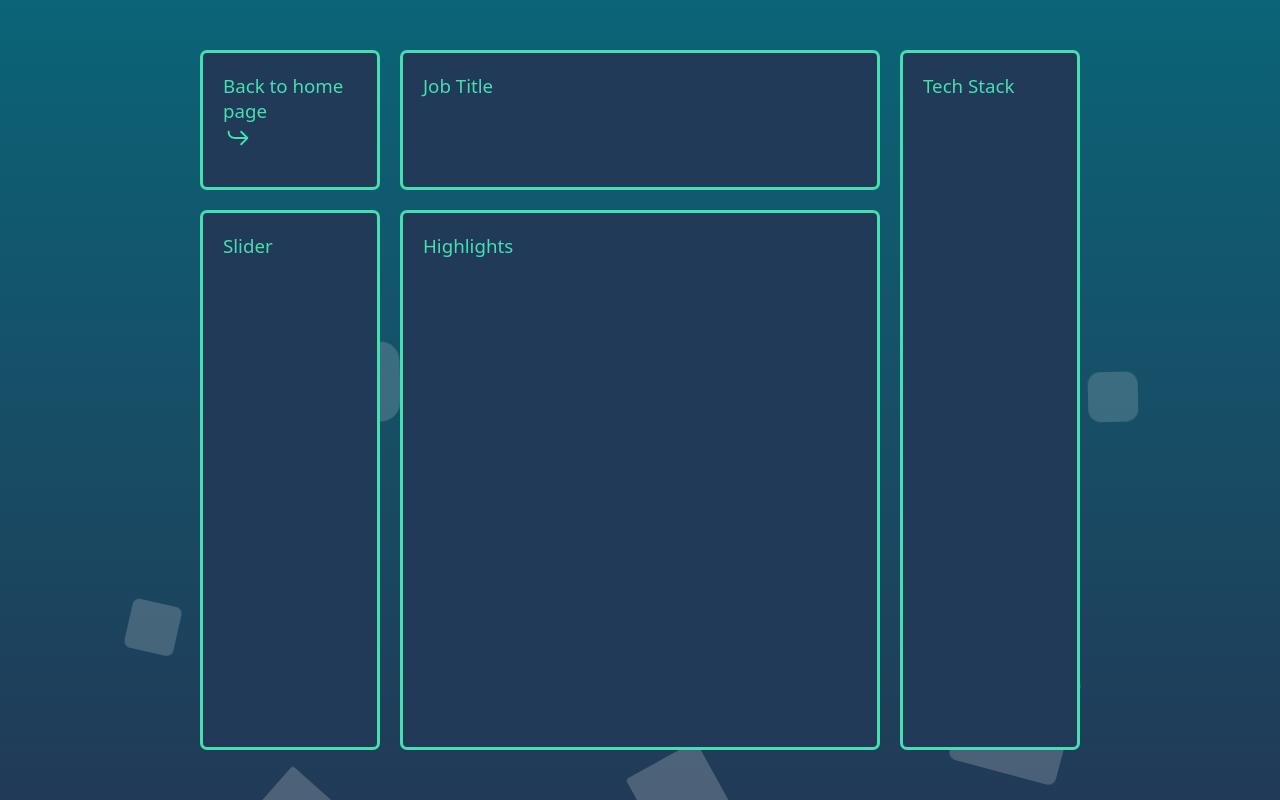
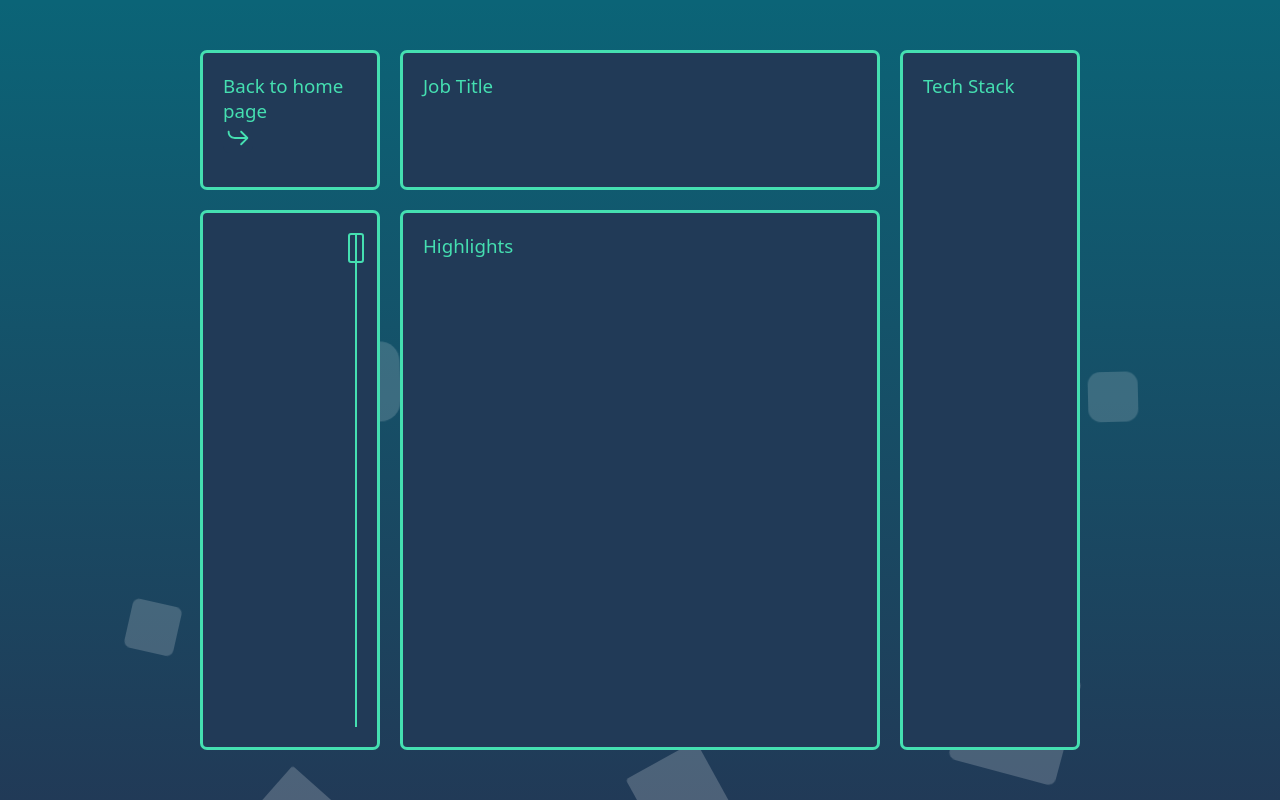
Before and after one commit to Tolsi111/my-website, a Next.js app: page /experience in a window 1280 px wide. Built offline with nearby package versions, Linux system fonts and the light colour scheme.

Commit message:
base scroller

```diff
--- a/app/experience/experience-page.module.scss
+++ b/app/experience/experience-page.module.scss
@@ -22,3 +22,25 @@
   grid-row: 1 / 10;
   grid-column: 8 / 10;
 }
+
+.drag-line {
+  position: relative;
+  width: 2px;
+  height: 100%;
+  background-color: var(--color-text);
+  margin-left: auto;
+}
+.drag-item {
+  position: absolute;
+  left: -7px;
+  width: 16px;
+  height: 30px;
+  border: 2px solid var(--color-text);
+  border-radius: 3px;
+  cursor: grab;
+  touch-action: none;
+}
+
+.drag-item:active {
+  cursor: grabbing;
+}
--- a/app/experience/page.jsx
+++ b/app/experience/page.jsx
@@ -1,3 +1,5 @@
+"use client";
+import { useEffect, useRef, useState } from "react";
 import styles from "./experience-page.module.scss";
 import navArrowStyles from "@/assets/styles/navarrow.module.scss";
 import layoutStyles from "@/assets/styles/layouts.module.scss";
@@ -5,6 +7,54 @@ import Link from "next/link";
 import NavigationArrow from "@/components/navigation-arrow/NavigationArrow";
 
 export default function Experience() {
+  const lineRef = useRef(null);
+  const dragOffset = useRef(0);
+
+  const [position, setPosition] = useState(0);
+  const [dragging, setDragging] = useState(false);
+
+  const ITEM_SIZE = 30;
+
+  const startDrag = (e) => {
+    if (!lineRef.current) return;
+
+    const rect = lineRef.current.getBoundingClientRect();
+    const mouseY = e.clientY - rect.top;
+
+    dragOffset.current = mouseY - position;
+
+    setDragging(true);
+  };
+
+  useEffect(() => {
+    const handleMove = (e) => {
+      if (!dragging || !lineRef.current) return;
+
+      const rect = lineRef.current.getBoundingClientRect();
+      let y = e.clientY - rect.top - dragOffset.current;
+      y = Math.max(0, Math.min(y, rect.height - ITEM_SIZE));
+
+      console.log(
+        "Position:",
+        Math.round((y / (rect.height - ITEM_SIZE)) * 100),
+        "%",
+      );
+      setPosition(y);
+    };
+
+    const handleUp = () => {
+      setDragging(false);
+    };
+
+    window.addEventListener("pointermove", handleMove);
+    window.addEventListener("pointerup", handleUp);
+
+    return () => {
+      window.removeEventListener("pointermove", handleMove);
+      window.removeEventListener("pointerup", handleUp);
+    };
+  }, [dragging]);
+
   return (
     <main className={layoutStyles["bento-layout"]}>
       <section
@@ -16,7 +66,16 @@ export default function Experience() {
         </Link>
       </section>
       <section className={styles["slider"]}>
-        <h3>Slider</h3>
+        {/* <h3>Slider</h3> */}
+        <div className={styles["drag-line"]} ref={lineRef}>
+          <div
+            className={styles["drag-item"]}
+            onPointerDown={startDrag}
+            style={{
+              transform: `translateY(${position}px)`,
+            }}
+          ></div>
+        </div>
       </section>
       <section className={styles["job-title"]}>
         <h3>Job Title</h3>
```
